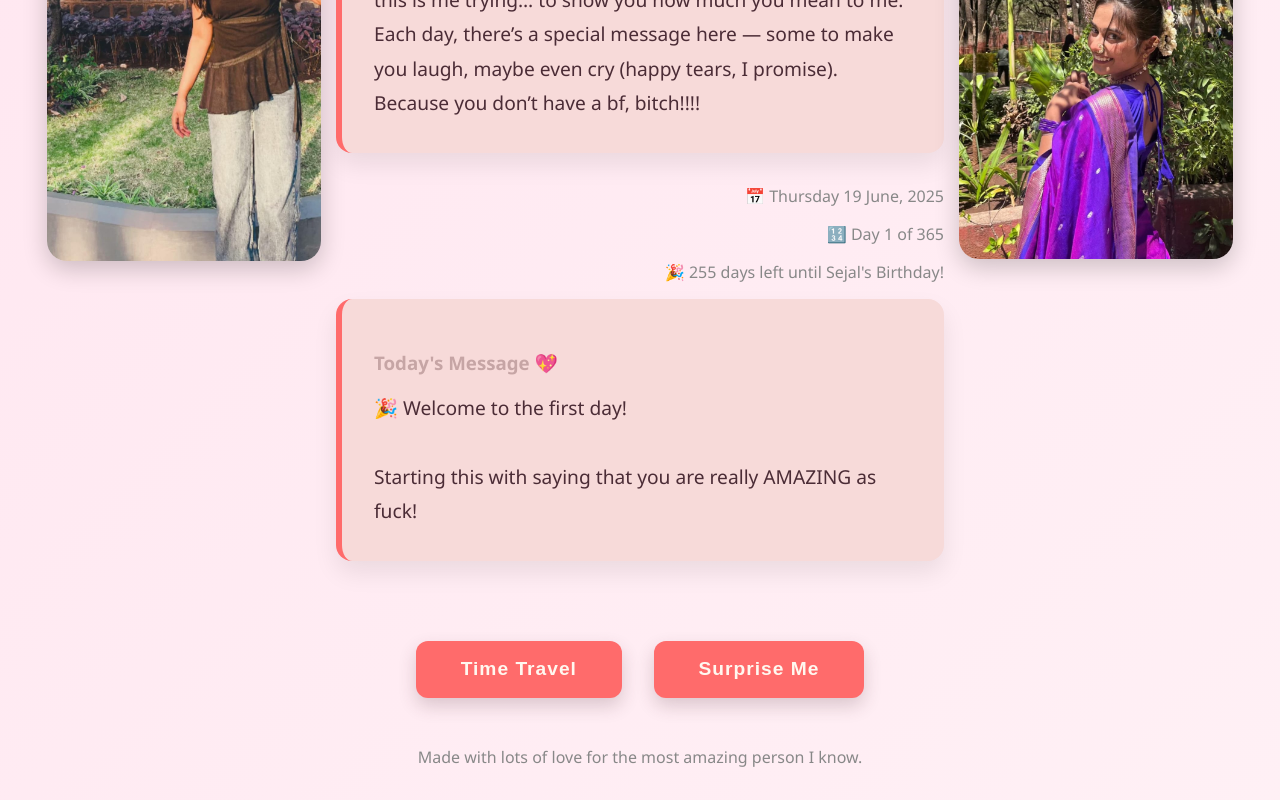
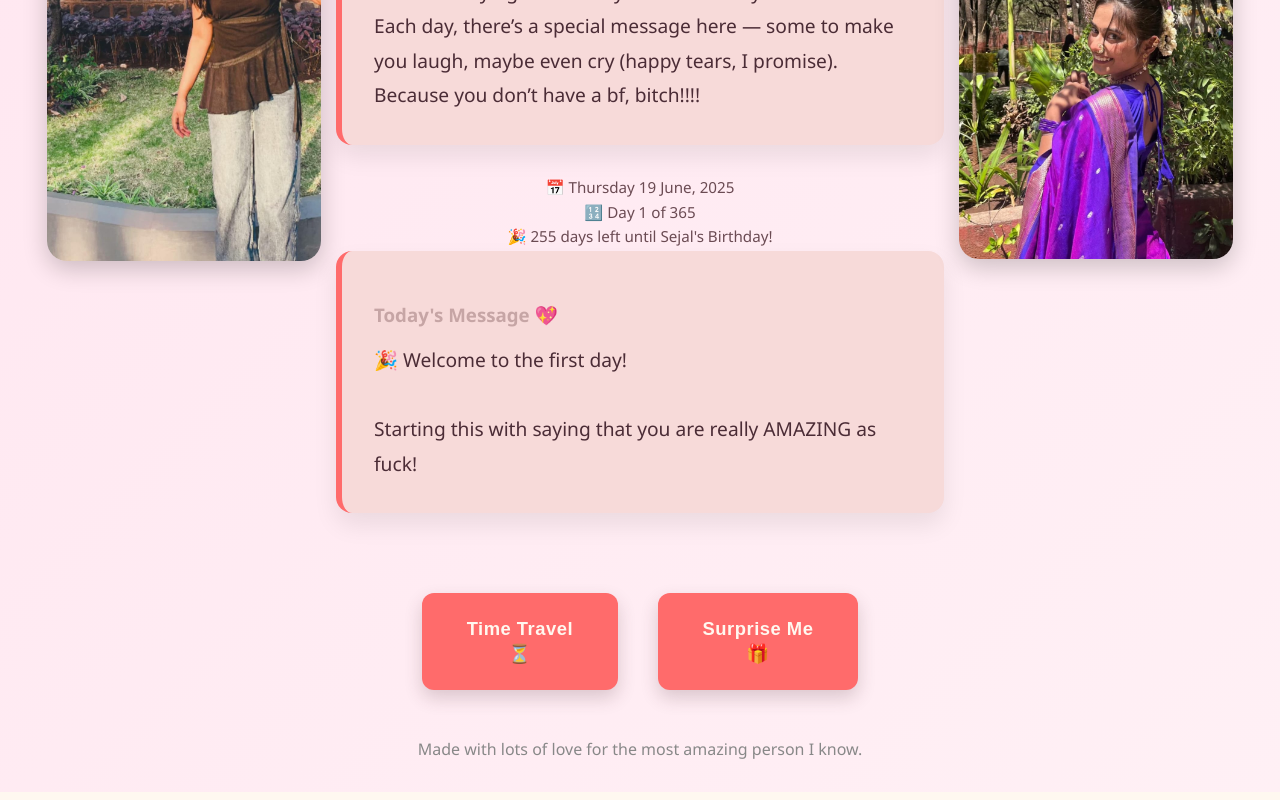
Before and after one commit to juie-ing/365-days-bbg, a React (Create React App) app: page / in a window 1280 px wide. Shown: the part 445-1245 px from the top of the page. Built offline with nearby package versions, Linux system fonts and the light colour scheme.

Commit message:
🚫 Remove leftover style.css import (final fix)

```diff
--- a/src/App.tsx
+++ b/src/App.tsx
@@ -33,7 +33,7 @@ const Tagline = styled.h2`
 
 const ContentRow = styled.div`
   display: flex;
-  margin-top: 2rem;
+  margin-top: 1.5rem;
   justify-content: space-between;
   align-items: flex-start;
   flex-wrap: wrap;
@@ -43,7 +43,8 @@ const SideColumn = styled.div`
   flex: 1;
   display: flex;
   justify-content: center;
-  align-items: center;
+  align-items: flex-start;
+  margin-top: 0.5rem;
 `;
 
 const CenterColumn = styled.div`
@@ -81,10 +82,10 @@ const Message = styled.p`
 `;
 
 const DateText = styled.p`
-  font-size: 1rem;
-  text-align: right;
-  color: #888;
-  margin-bottom: 1rem;
+  font-size: 0.95rem;
+  text-align: center;
+  color: #6b4b53;
+  margin: 0.3rem 0;
 `;
 
 const Footer = styled.footer`
@@ -97,7 +98,7 @@ const Footer = styled.footer`
 const ButtonContainer = styled.div`
   display: flex;
   justify-content: center;
-  gap: 2rem;
+  gap: 2.5rem;
   margin-top: 3rem;
 `;
 
@@ -111,12 +112,14 @@ const Button = styled.button`
   background-color: #FF6B6B;
   color: #FFF8F0;
   border: none;
-  padding: 1.1rem 2.8rem;
-  font-size: 1.2rem;
+  padding: 1.4rem 2.8rem;
+  font-size: 1.15rem;
   border-radius: 12px;
   cursor: pointer;
   font-weight: bold;
-  letter-spacing: 1px;
+  letter-spacing: 0.5px;
+  text-align: center;
+  line-height: 1.4;
   transition: all 0.3s ease;
   box-shadow: 0 8px 18px rgba(75, 44, 54, 0.2);
 
@@ -129,11 +132,10 @@ const Button = styled.button`
 
 function App() {
   const startDate = new Date(2025, 5, 19); // June 19, 2025
-  const birthday = new Date(2026, 2, 1); // March 1, 2026
+  const birthday = new Date(2026, 2, 1);   // March 1, 2026
   const today = new Date();
 
   const diffDays = Math.floor((today.getTime() - startDate.getTime()) / (1000 * 60 * 60 * 24));
-
   const dayCountText = `🔢 Day ${diffDays + 1} of 365`;
 
   const timeDiff = birthday.getTime() - today.getTime();
@@ -170,11 +172,10 @@ function App() {
           </SideColumn>
 
           <CenterColumn>
-
-
             <Card>
               <Message>{messages[0]}</Message>
             </Card>
+
             <DateText>📅 {formattedDate}</DateText>
             <DateText>{dayCountText}</DateText>
             {!isBirthday && <DateText>{birthdayCountdown}</DateText>}
@@ -191,8 +192,14 @@ function App() {
         </ContentRow>
 
         <ButtonContainer>
-          <Button>Time Travel</Button>
-          <Button>Surprise Me</Button>
+          <Button>
+            Time Travel
+            <br />⏳
+          </Button>
+          <Button>
+            Surprise Me
+            <br />🎁
+          </Button>
         </ButtonContainer>
 
         <Footer>
```
